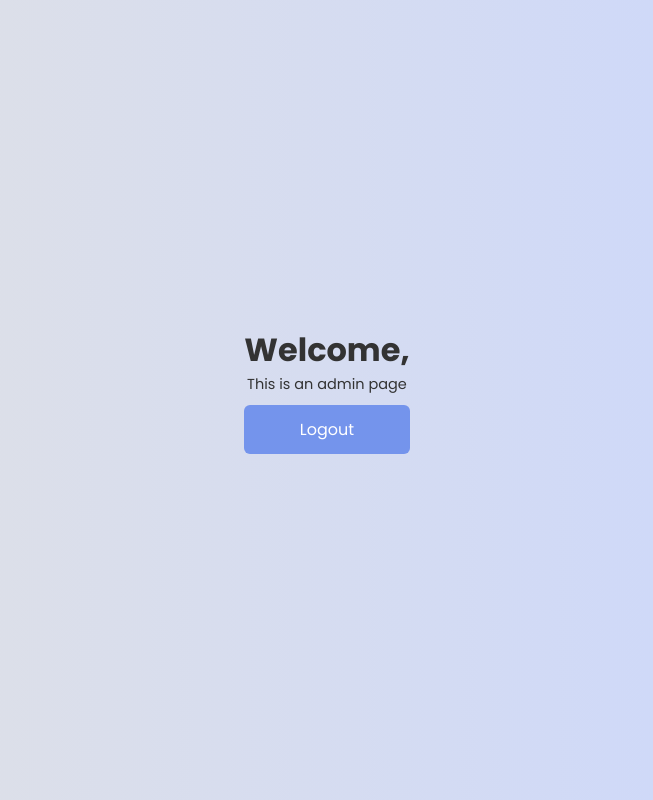
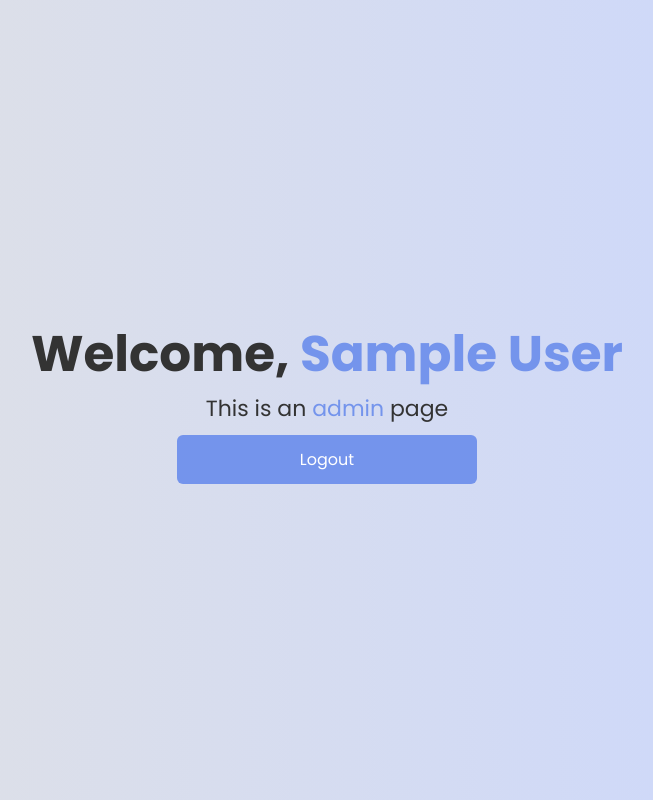
Before and after one commit to victor-prodigy/php-mysql-authentication, a PHP site: page /admin_page.php in a window 1280 px wide. Shown: the whole page, without its empty margins (313-966 px from the left). Run offline with PHP 8.4, Linux system fonts and the light colour scheme; the visitor is signed in with stand-in values (Sample User, id 1).

Commit message:
first commit

```diff
--- a/admin_page.php
+++ b/admin_page.php
@@ -2,6 +2,7 @@
 
 session_start();
 // verifica se o usuário está logado, se não estiver redireciona para index
+// TODO: verificar se o usuário é admin tbm
 if (!isset($_SESSION['email'])) {
   header("Location: index.php");
   exit();
@@ -20,12 +21,12 @@ if (!isset($_SESSION['email'])) {
   <link rel="stylesheet" href="style.css">
 </head>
 
-<body>
+<body style="background-color: #fff;">
   <div class="box">
-    <h1>Welcome, <span></span></h1>
+    <h1>Welcome, <span><?= $_SESSION['name']; ?></span></h1>
     <p>This is an <span>admin</span> page</p>
 
-    <button>Logout</button>
+    <button onclick="window.location.href = 'logout.php'">Logout</button>
   </div>
 </body>
 
--- a/style.css
+++ b/style.css
@@ -95,3 +95,22 @@ p a:hover {
   text-align: center;
   margin-bottom: 20px;
 }
+
+/* user_page e admin_page */
+h1 {
+  font-size: 50px;
+}
+
+span {
+  color: #7494ec;
+}
+
+.box p {
+  font-size: 22px;
+}
+
+.box button {
+  display: block;
+  width: 300px;
+  margin: 0 auto;
+}
```
Also changed, not shown: logout.php (added, +9 -0 lines), user_page.php (+33 -0 lines), .github/onde-parei.md, .github/timestamps.md.
